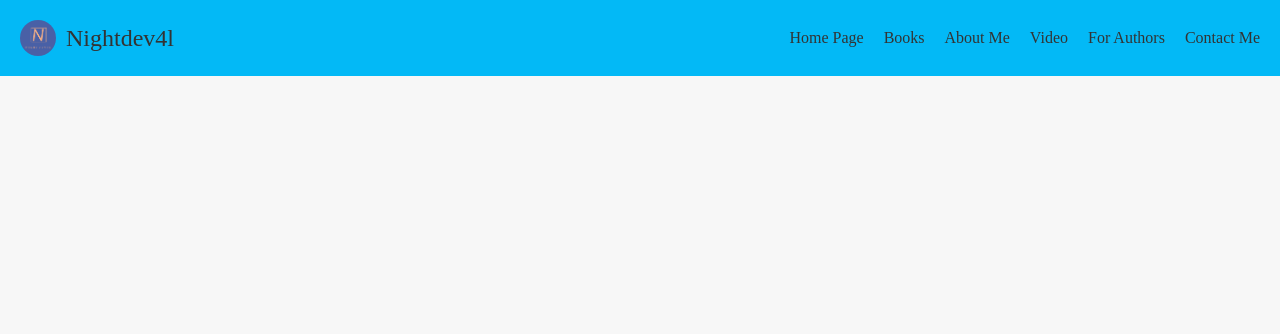
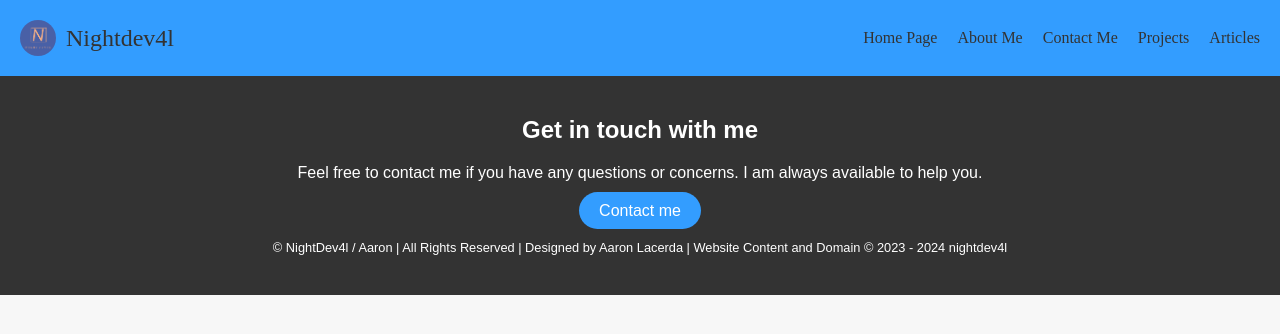
Before and after one commit to shviam-2018/website, a plain HTML site: page public/template/html.html in a window 1280 px wide. Drawn offline with Linux system fonts and the light colour scheme.

Commit message:
about me page done for now

```diff
--- a/public/external links/style/AB.css
+++ b/public/external links/style/AB.css
@@ -138,11 +138,14 @@ body {
   margin-top: 25px;
 }
 
-.qna-container {
+.dropDowenContainer {
+  display: flex;
+  flex-direction: column;
+  align-items: center;
   margin-top: 20px;
 }
 
-.qna-toggle-btn {
+.dropDowenToggleBtn {
   background-color: #333;
   color: white;
   padding: 10px 20px;
@@ -151,37 +154,73 @@ body {
   font-size: 16px;
   border-radius: 5px;
   margin-bottom: 10px;
+  text-align: center;
 }
 
-.qna-toggle-btn:hover {
+.dropDowenToggleBtn:hover {
   background-color: #555;
 }
 
-.qna-content h2 {
+.dropDowenContent {
+  margin-top: 20px;
+  text-align: center;
+  max-width: 600px;
+}
+
+.dropDowenContent h2 {
   margin-top: 10px;
   font-size: 20px;
 }
 
-.qna-content p {
+.dropDowenContent p {
   font-size: 16px;
   margin-bottom: 15px;
 }
 
+.actionButtons{
+  display: grid;
+  place-items: center;
+  margin: 0 auto;
+}
+
+footer {
+  background-color: #333;
+  color: #fff;
+  padding: 40px 0;
+  text-align: center;
+}
+
+.footer-content h3 {
+  font-size: 1.5em;
+  margin-bottom: 20px;
+}
+
+.footer-content p {
+  font-size: 1em;
+  margin-bottom: 20px;
+}
+
+.footer-button {
+  background-color: #339DFF;
+  color: #fff;
+  padding: 10px 20px;
+  text-decoration: none;
+  border-radius: 50px;
+  transition: background-color 0.5s ease;
+}
+
+.footer-button:hover {
+  background-color: #fff;
+  color: #339DFF;
+  border: 1px solid #339DFF;
+}
+
+.footer-bottom {
+  margin-top: 20px;
+  font-size: 0.8em;
+}
 
 @media (max-width: 768px) {
-  .book-item {
-    flex-direction: column;
-    align-items: center;
-  }
-
-  .book-img {
-    width: 100%;
-    margin-bottom: 15px;
-  }
-
-  .book-details {
-    text-align: center;
-  }
 
   .nav-links {
     display: none;
@@ -203,4 +242,8 @@ body {
   .nav-links.active {
     display: flex;
   }
+
+  .nav-link:hover {
+    color: #333;
+  }
 }
--- a/public/style.css
+++ b/public/style.css
@@ -6,7 +6,7 @@
 }
 
 .header {
-  background-color: #03b9f6;
+  background-color: #339DFF;
   padding: 20px 0;
   width: 100%;
 }
--- a/public/template/css.css
+++ b/public/template/css.css
@@ -6,7 +6,7 @@
 }
 
 .header {
-  background-color: #03b9f6;
+  background-color: #339DFF;
   padding: 20px 0;
   width: 100%;
 }
@@ -90,7 +90,42 @@ body {
   padding: 0;
 }
 
+footer {
+  background-color: #333;
+  color: #fff;
+  padding: 40px 0;
+  text-align: center;
+}
 
+.footer-content h3 {
+  font-size: 1.5em;
+  margin-bottom: 20px;
+}
+
+.footer-content p {
+  font-size: 1em;
+  margin-bottom: 20px;
+}
+
+.footer-button {
+  background-color: #339DFF;
+  color: #fff;
+  padding: 10px 20px;
+  text-decoration: none;
+  border-radius: 50px;
+  transition: background-color 0.5s ease;
+}
+
+.footer-button:hover {
+  background-color: #fff;
+  color: #339DFF;
+  border: 1px solid #339DFF;
+}
+
+.footer-bottom {
+  margin-top: 20px;
+  font-size: 0.8em;
+}
 
 @media (max-width: 768px) {
   .book-item {
--- a/public/template/html.html
+++ b/public/template/html.html
@@ -24,16 +24,25 @@
         </div>
         <div class="nav-links" id="nav-menu">
           <a class="nav-link" href="/index.html">Home Page</a>
-          <a class="nav-link" href="books.html">Books</a>
-          <a class="nav-link" href="about-me.html">About Me</a>
-          <a class="nav-link" href="video.html">Video</a>
-          <a class="nav-link" href="forAuthors.html">For Authors</a>
-          <a class="nav-link" href="contact.html">Contact Me</a>
+          <a class="nav-link" href="/external links/about-me.html">About Me</a>
+          <a class="nav-link" href="/external links/contact.html">Contact Me</a>
+          <a class="nav-link" href="/external links/projects.html">Projects</a>
+          <a class="nav-link" href="/external links/article.html">Articles</a>
         </div>
       </nav>
     </div>
   </header>
   <!--main section-->
 
+  <footer>
+    <div class="footer-content">
+      <h3>Get in touch with me</h3>
+      <p>Feel free to contact me if you have any questions or concerns. I am always available to help you.</p>
+      <a href="contact.html" class="footer-button">Contact me</a>
+    </div>
+    <div class="footer-bottom">
+      &copy; NightDev4l / Aaron | All Rights Reserved | Designed by Aaron Lacerda | Website Content and Domain &copy; 2023 - 2024 nightdev4l
+    </div>
+  </footer>
   </body>
 </html>
```
Also changed, not shown: public/external links/about-me.html (+46 -13 lines), public/external links/script.js (+9 -7 lines).
